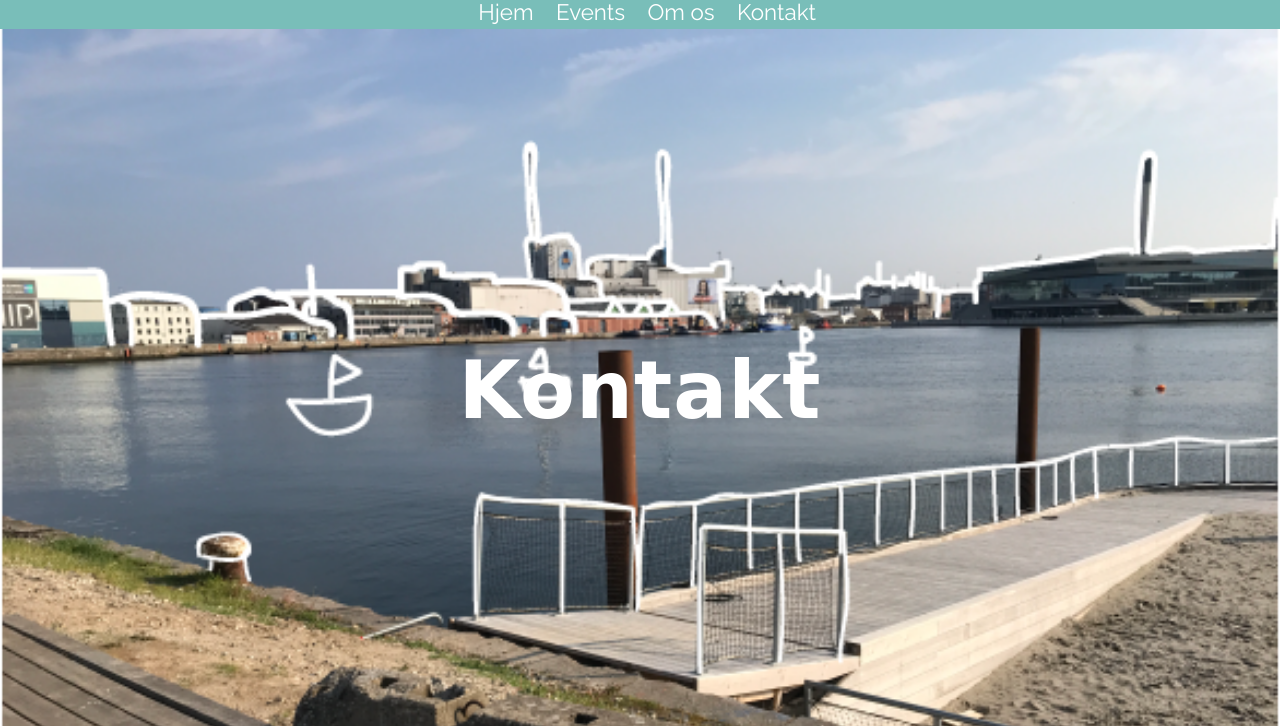
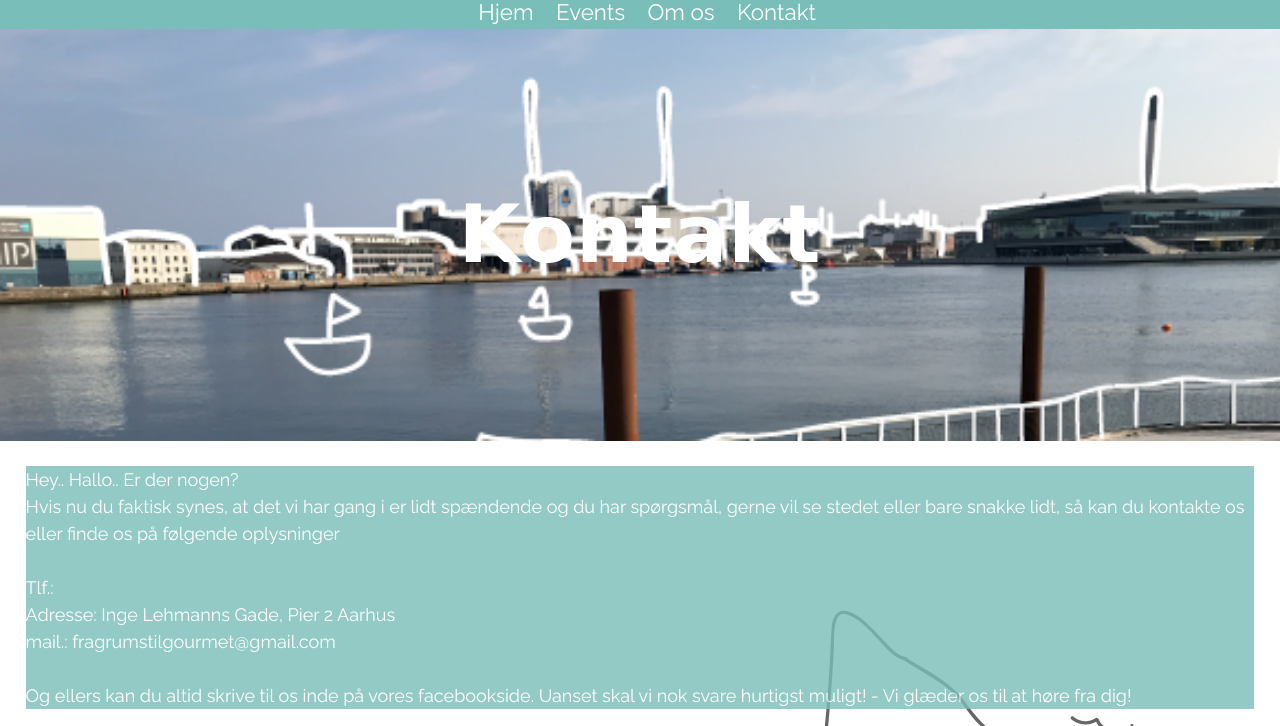
Before and after one commit to stinebredtoft/Eksamen-2.-semester, a plain HTML site: page kontakt.html in a window 1280 px wide. Shown: the part 74-800 px from the top of the page. Drawn offline with Linux system fonts and the light colour scheme; a web font is replaced by a local one.

Commit message:
Update kontakt.html

```diff
--- a/kontakt.html
+++ b/kontakt.html
@@ -30,7 +30,7 @@
         </header>
         <article>
             <!-- Tekst oven på billede i toppen -->
-            <img class="forside" src="images/havneudsigt.png" alt="billede af havneudsigt">
+            <img class="forside" src="images/havneudsigt1.png" alt="billede af havneudsigt">
             <h1>Kontakt</h1>
             <!-- Slutter her -->
 
```
